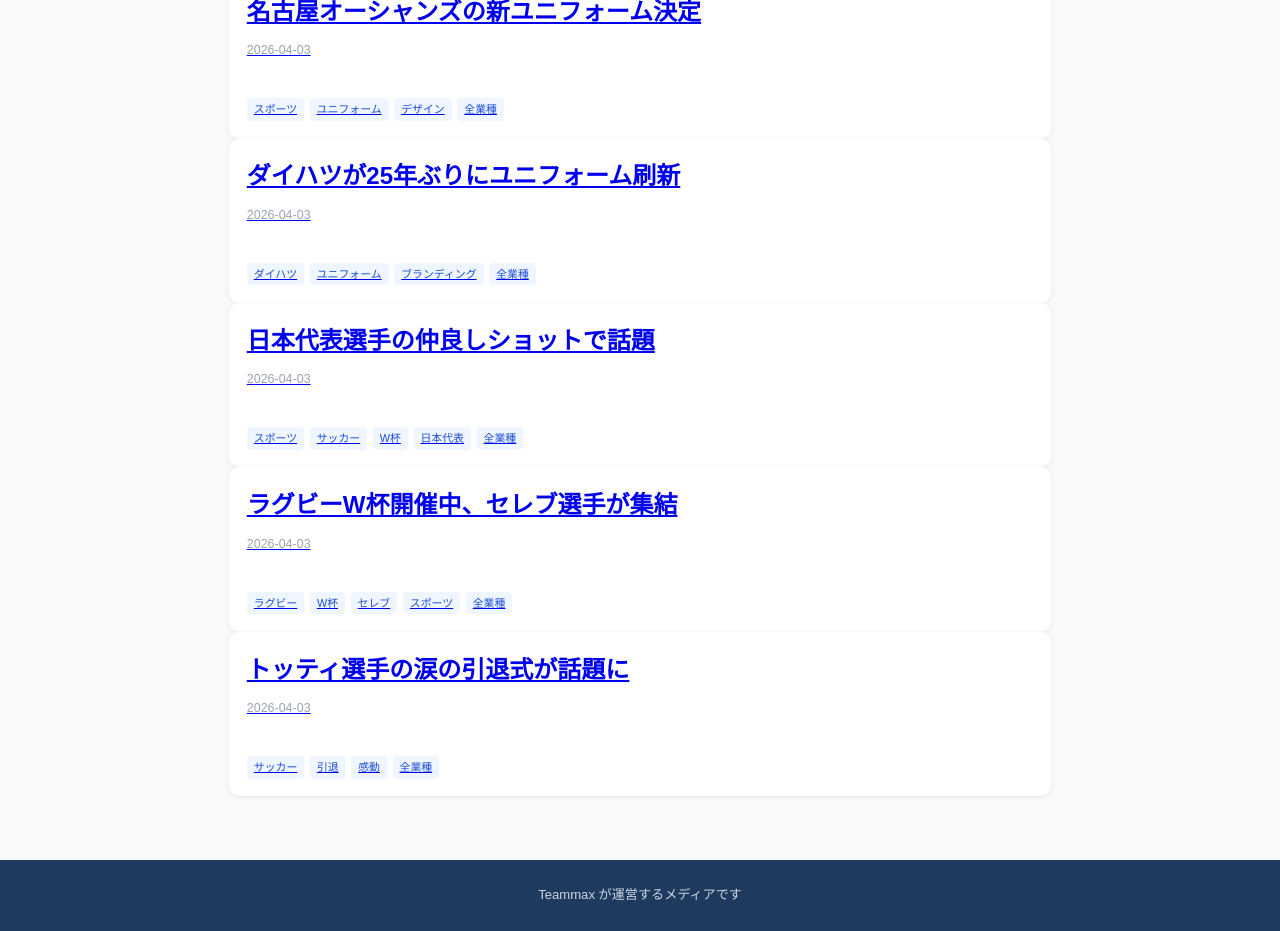
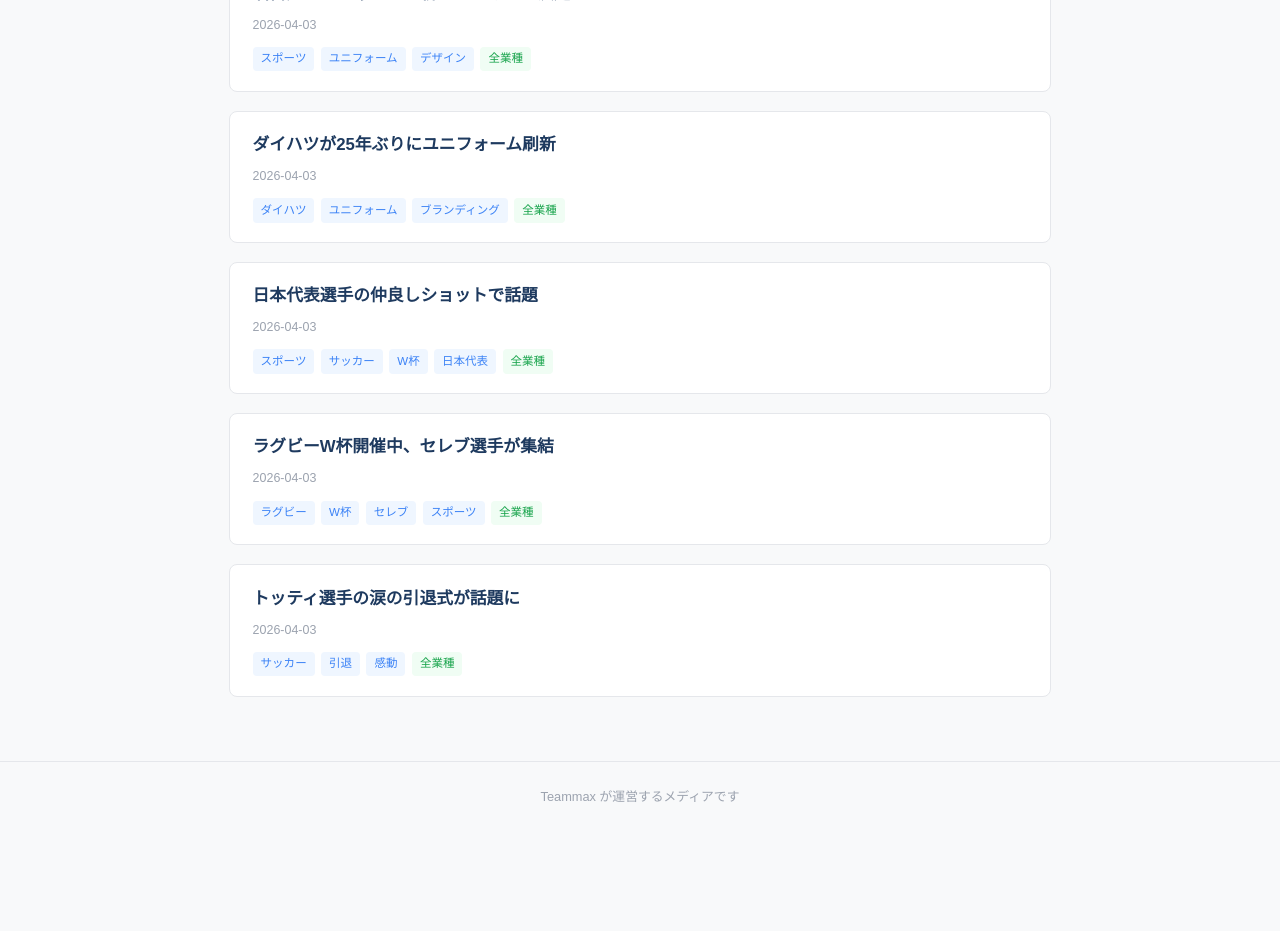
Before and after one commit to inabat-tech/teammax_media, a Next.js app: page / in a window 1280 px wide. Shown: the part 380-1311 px from the top of the page. After the commit the page ends 1211 px from the top, so only its background shows below. Built offline with nearby package versions, Linux system fonts and the light colour scheme.

Commit message:
update: globals.css

```diff
--- a/app/globals.css
+++ b/app/globals.css
@@ -22,98 +22,64 @@ header {
   color: #3b82f6;
   text-decoration: none;
 }
-.site-desc {
-  font-size: 0.85rem;
-  color: #6b7280;
-  margin-top: 0.2rem;
-}
+.site-desc { font-size: 0.8rem; color: #6b7280; margin-top: 0.2rem; }
 
 /* 記事一覧 */
-.posts-grid {
-  display: grid;
-  grid-template-columns: repeat(auto-fill, minmax(260px, 1fr));
-  gap: 1.2rem;
-  margin-bottom: 3rem;
-}
+.post-list { display: flex; flex-direction: column; gap: 1.2rem; }
+
 .post-card {
   background: #fff;
-  border-radius: 10px;
-  box-shadow: 0 1px 4px rgba(0,0,0,.08);
-  padding: 1.1rem;
-  display: flex;
-  flex-direction: column;
-  gap: 0.5rem;
-  transition: box-shadow .2s;
+  border-radius: 8px;
+  padding: 1.2rem 1.4rem;
+  border: 1px solid #e5e7eb;
+  text-decoration: none;
+  color: inherit;
+  display: block;
+  transition: box-shadow 0.15s;
 }
-.post-card:hover { box-shadow: 0 4px 14px rgba(0,0,0,.13); }
-.post-card-title {
-  font-size: 0.97rem;
-  font-weight: 700;
-  color: #1e3a5f;
-  text-decoration: none;
-  line-height: 1.45;
+.post-card:hover { box-shadow: 0 4px 12px rgba(0,0,0,0.08); }
+
+.post-card h2 { font-size: 1.05rem; font-weight: 700; margin-bottom: 0.4rem; color: #1e3a5f; }
+.post-meta { font-size: 0.78rem; color: #9ca3af; margin-bottom: 0.6rem; }
+.post-comment { font-size: 0.88rem; color: #4b5563; }
+
+.tags { display: flex; flex-wrap: wrap; gap: 0.4rem; margin-top: 0.7rem; }
+.tag {
+  font-size: 0.72rem;
+  background: #eff6ff;
+  color: #3b82f6;
+  border-radius: 4px;
+  padding: 0.15rem 0.5rem;
 }
-.post-card-title:hover { color: #3b82f6; }
-.post-card-date { font-size: 0.75rem; color: #9ca3af; }
-.post-card-summary { font-size: 0.82rem; color: #4b5563; line-height: 1.55; }
-
-/* タグ */
-.tags { display: flex; flex-wrap: wrap; gap: 0.35rem; margin-top: 0.3rem; }
-.tag {
-  font-size: 0.68rem;
-  background: #eff6ff;
-  color: #1d4ed8;
-  border-radius: 4px;
-  padding: 2px 7px;
-}
-.tag-industry { background: #f0fdf4; color: #166534; }
+.tag.industry { background: #f0fdf4; color: #16a34a; }
 
 /* 記事詳細 */
-.post-detail { max-width: 720px; margin: 0 auto 4rem; }
-.post-detail h1 {
-  font-size: 1.6rem;
-  font-weight: 800;
-  color: #1e3a5f;
-  line-height: 1.4;
-  margin-bottom: 0.6rem;
-}
-.post-meta { font-size: 0.78rem; color: #9ca3af; margin-bottom: 1.5rem; }
-.post-content { font-size: 0.95rem; line-height: 1.85; }
-.post-content h2 {
-  font-size: 1.1rem;
-  font-weight: 700;
-  color: #1e3a5f;
-  border-left: 4px solid #3b82f6;
-  padding-left: 0.6rem;
-  margin: 1.8rem 0 0.7rem;
-}
-.post-content p { margin-bottom: 1rem; }
-.post-content blockquote {
-  border-left: 4px solid #3b82f6;
-  padding: 0.6rem 1rem;
-  color: #374151;
+.post-detail { background: #fff; border-radius: 8px; padding: 2rem; border: 1px solid #e5e7eb; margin-bottom: 2rem; }
+.post-detail h1 { font-size: 1.4rem; font-weight: 700; color: #1e3a5f; margin-bottom: 0.6rem; }
+.post-body { margin-top: 1.5rem; }
+.post-body h2 { font-size: 1.05rem; font-weight: 700; margin: 1.5rem 0 0.5rem; color: #1e3a5f; }
+.post-body p { margin-bottom: 1rem; }
+.post-body blockquote {
+  border-left: 3px solid #3b82f6;
+  padding: 0.5rem 1rem;
   background: #eff6ff;
   border-radius: 0 6px 6px 0;
+  color: #1d4ed8;
   margin: 1rem 0;
 }
-.post-content a { color: #3b82f6; }
-.back-btn {
-  display: inline-block;
-  margin-bottom: 1.5rem;
-  color: #3b82f6;
-  text-decoration: none;
-  font-size: 0.88rem;
-}
-.back-btn:hover { text-decoration: underline; }
+.post-body a { color: #3b82f6; }
+
+.back-link { display: inline-block; margin-bottom: 1.5rem; color: #3b82f6; text-decoration: none; font-size: 0.9rem; }
+.back-link:hover { text-decoration: underline; }
 
 /* フッター */
-footer {
-  background: #1e3a5f;
-  color: #cbd5e1;
-  text-align: center;
-  padding: 1.5rem 0;
-  font-size: 0.82rem;
-  margin-top: 4rem;
-}
-.service-link { color: #93c5fd; text-decoration: none; }
-.service-link:hover { text-decoration: underline; }
+footer { margin-top: 4rem; padding: 1.5rem 0; border-top: 1px solid #e5e7eb; text-align: center; font-size: 0.8rem; color: #9ca3af; }
+
+/* サービスリンク */
+.service-link { color: #6b7280; text-decoration: none; font-size: 0.8rem; border-bottom: 1px dotted #9ca3af; }
+.service-link:hover { color: #3b82f6; border-bottom-color: #3b82f6; }
+
+/* 記事詳細のサービス案内 */
+.service-banner { margin-top: 1.5rem; padding: 1rem 1.2rem; background: #f8faff; border: 1px solid #dbeafe; border-radius: 6px; font-size: 0.85rem; color: #4b5563; }
+.service-banner a { color: #3b82f6; text-decoration: none; font-weight: 600; }
+.service-banner a:hover { text-decoration: underline; }
```
